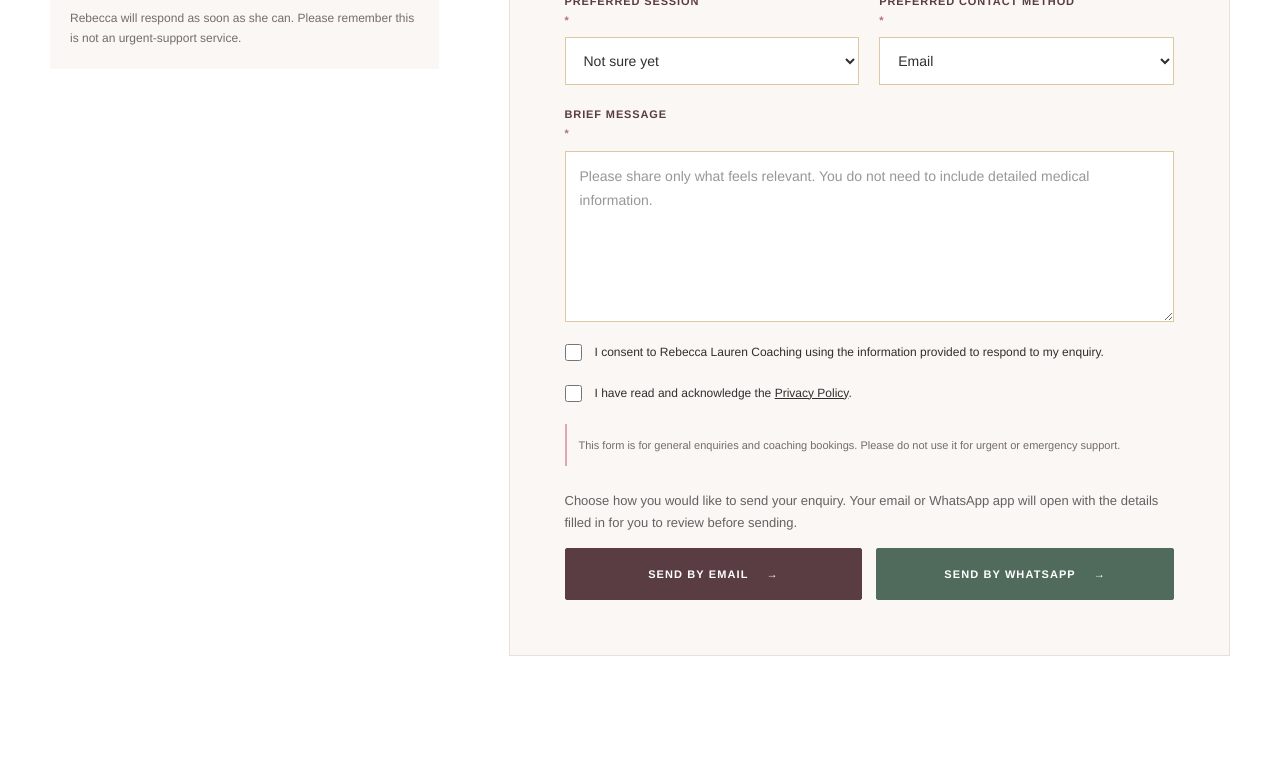
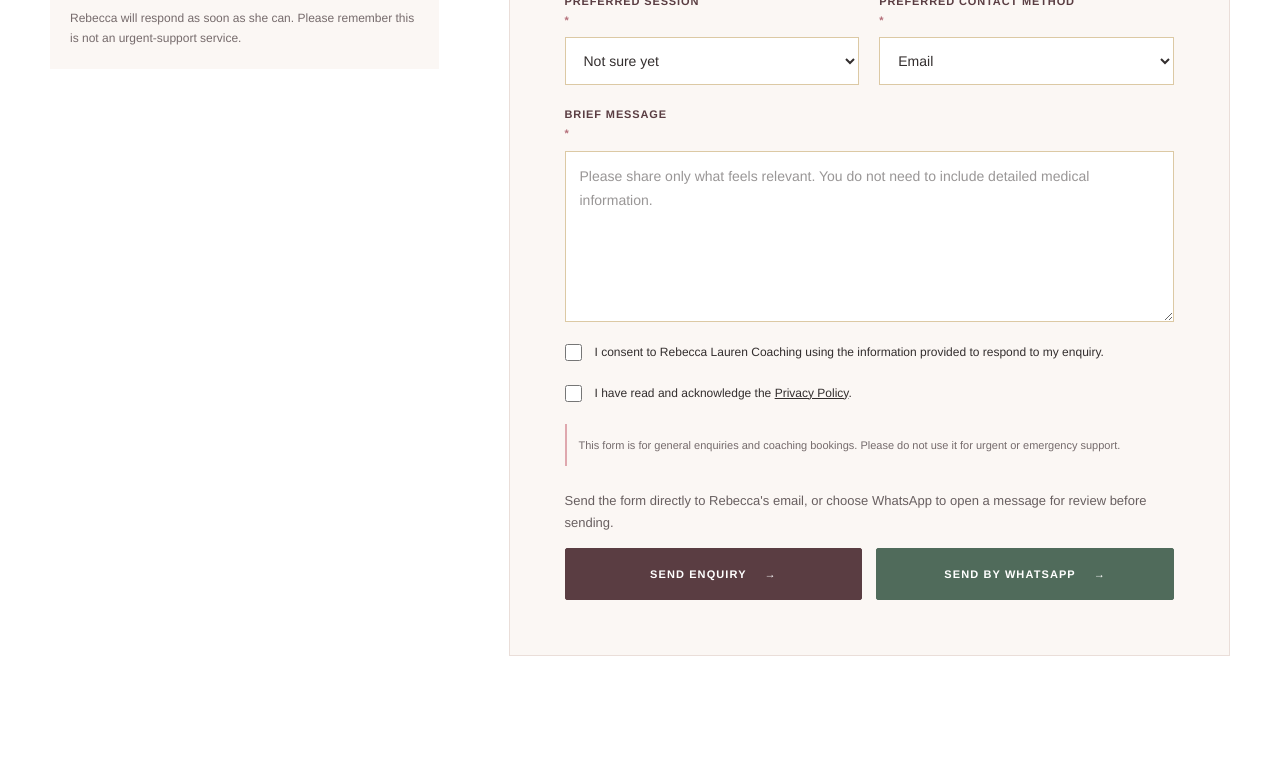
Before and after one commit to gsocialmarketeer-debug/Rebecca-Lauren-Neurodiversity-Coach, a Next.js app: page /contact in a window 1280 px wide. Shown: the part 2041-2808 px from the top of the page. Built offline with nearby package versions, Linux system fonts and the light colour scheme; no server answers.

Commit message:
Send contact enquiries directly by email

```diff
--- a/app/privacy/page.tsx
+++ b/app/privacy/page.tsx
@@ -8,11 +8,11 @@ export default function Privacy() {
   return <LegalPage eyebrow="Your information" title="Privacy Policy" intro="How information shared with Rebecca Lauren Coaching is handled." sections={[
     { heading: "Who is responsible for your information", content: <><p>Rebecca Lauren Shaw, trading as Rebecca Lauren Coaching, is the controller of personal information handled for enquiries and coaching services. Questions or requests can be sent to <a href="mailto:rebeccalauren875@gmail.com">rebeccalauren875@gmail.com</a>.</p><p>This policy applies to this website and direct communications with Rebecca. Separate providers such as WhatsApp, Instagram and your email provider also process information under their own privacy policies.</p></> },
     { heading: "Information we may collect", content: <><p>When you contact Rebecca, we may receive your name, email address, telephone number, preferred contact method, who support is for, age range, broad support area, preferred session format and the message you choose to send. If coaching begins, we may also keep booking, consent, payment, correspondence and proportionate coaching notes.</p><p>Please share only what is needed to begin the conversation. Do not send detailed medical histories, identity documents or highly sensitive information through the website.</p></> },
-    { heading: "How the website enquiry works", content: <><p>The website form prepares an email or WhatsApp message using the information you enter. You can review it in your chosen app before sending. The form is not intended to create a separate online client database.</p><p>Website hosting and security services may receive limited technical information such as IP address, device or browser details, requested pages, timestamps and security logs when you use the site.</p></> },
+    { heading: "How the website enquiry works", content: <><p>If you select “Send enquiry”, the information entered is sent to FormSubmit, which routes it to Rebecca&apos;s email address. FormSubmit states that submissions may be retained for up to 30 days. If you choose WhatsApp, the website opens a prepared message in WhatsApp for you to review and send.</p><p>Website hosting and security services may receive limited technical information such as IP address, device or browser details, requested pages, timestamps and security logs when you use the site.</p></> },
     { heading: "How and why we use information", content: <><p>Information is used to respond to enquiries, assess whether coaching may be suitable, arrange consultations and sessions, deliver and administer agreed services, keep appropriate records, protect the website, comply with legal or insurance obligations, and respond to safeguarding or serious safety concerns.</p><p>We do not sell personal information, use it for unrelated advertising, or make automated decisions or profiles that have legal or similarly significant effects.</p></> },
     { heading: "Our lawful bases", content: <><p>Depending on the circumstances, processing is necessary to take steps at your request before a coaching contract, to perform a contract, or for legitimate interests in responding to enquiries, administering a safe service and securing the website. Those interests are balanced against your rights, with particular care for children.</p><p>We may also process information to meet a legal obligation, to protect someone&apos;s vital interests, or where safeguarding law permits or requires it. Where special-category information is relevant, we rely on an additional lawful condition, which may include explicit consent or substantial public-interest safeguarding conditions. Consent can be withdrawn, but this does not affect earlier lawful processing.</p></> },
     { heading: "Children and young people", content: <><p>A parent or legal guardian should make the initial enquiry for anyone under 18. We aim to use clear, age-appropriate explanations, collect only what is necessary, respect the young person&apos;s data rights and make their welfare and best interests a primary consideration.</p><p>Parental involvement does not remove a young person&apos;s own privacy rights. Information may nevertheless be shared without consent when this is lawful and necessary to address a safeguarding concern or serious risk.</p></> },
-    { heading: "Who information may be shared with", content: <><p>Information is shared only where necessary with service providers supporting email, communications, website hosting, security, professional administration or payment arrangements. If you choose WhatsApp or Instagram, information is also handled by those platforms.</p><p>Where lawful and necessary, relevant information may be shared with a parent or guardian, healthcare professional, school safeguarding lead, local authority children&apos;s or adult social care, police, emergency service, insurer, legal adviser or regulator. We aim to share the minimum information needed.</p><p>Some technology providers may process information outside the UK. Where Rebecca selects a processor, appropriate contractual or other lawful transfer safeguards should be used. Third-party platforms are also responsible for explaining their own international processing.</p></> },
+    { heading: "Who information may be shared with", content: <><p>Information is shared only where necessary with service providers supporting email, form delivery, communications, website hosting, security, professional administration or payment arrangements. The website currently uses FormSubmit to deliver email enquiries. If you choose WhatsApp or Instagram, information is also handled by those platforms.</p><p>Where lawful and necessary, relevant information may be shared with a parent or guardian, healthcare professional, school safeguarding lead, local authority children&apos;s or adult social care, police, emergency service, insurer, legal adviser or regulator. We aim to share the minimum information needed.</p><p>Some technology providers may process information outside the UK. Where Rebecca selects a processor, appropriate contractual or other lawful transfer safeguards should be used. Third-party platforms are also responsible for explaining their own international processing.</p></> },
     { heading: "Security and retention", content: <><p>Reasonable organisational and technical measures are used to protect information, but no email, messaging platform or internet service can be guaranteed completely secure. Please avoid sending unnecessary sensitive details.</p><p>General enquiries that do not lead to coaching are ordinarily kept for no longer than 12 months after the last meaningful contact. If coaching begins, records are kept only for as long as reasonably needed for the service and applicable legal, tax, insurance, complaints and safeguarding responsibilities, then securely deleted or anonymised. A safeguarding or legal hold may require longer retention.</p></> },
     { heading: "Cookies and technical data", content: <><p>This website does not intentionally use advertising or behavioural-profiling cookies. The hosting provider may process essential technical logs or use security technology needed to deliver and protect the site. If optional analytics or marketing cookies are introduced, this policy and any consent controls will be updated first.</p></> },
     { heading: "Your data-protection rights", content: <><p>Depending on the circumstances, you may ask for access to your personal information, correction, erasure, restriction, objection, or transfer of information you supplied. You may withdraw consent at any time where consent is the basis used. Some rights have legal exceptions, including safeguarding and record-keeping duties.</p><p>Send a request to <a href="mailto:rebeccalauren875@gmail.com">rebeccalauren875@gmail.com</a>. We may need to confirm identity and normally respond within one month. If you are unhappy, please contact Rebecca first. You can also complain to the UK Information Commissioner&apos;s Office at <a href="https://ico.org.uk/make-a-complaint/" target="_blank" rel="noreferrer">ico.org.uk/make-a-complaint</a>.</p></> },
--- a/app/terms/page.tsx
+++ b/app/terms/page.tsx
@@ -12,7 +12,7 @@ export default function Terms() {
     { heading: "Qualifications and service descriptions", content: <><p>Reasonable care is taken to describe Rebecca&apos;s training and services accurately. Certificates displayed on the website evidence completion or achievement stated on each certificate. They do not imply medical registration, statutory regulation or a regulated qualification unless expressly stated.</p><p>For clarity, the OCN London infant sleep consultancy Record of Achievement confirms completion of an accredited and assessed Level Three course; the certificate states that it does not form part of an OCN London regulated qualification.</p></> },
     { heading: "Acceptable use", content: <><p>You must not misuse the website, attempt unauthorised access, introduce malicious code, interfere with its operation, submit false or unlawful material, impersonate another person, or use its content in a way that infringes another person&apos;s rights.</p><p>The enquiry form must not be used for emergencies, abuse, spam or highly detailed medical records. A parent or legal guardian should make the initial enquiry for anyone under 18.</p></> },
     { heading: "Intellectual property", content: <><p>Unless stated otherwise, the website&apos;s original text, branding, layout and design are owned by or licensed to Rebecca Lauren Coaching. You may view and print a reasonable copy for personal, non-commercial use. You may not reproduce, alter, sell or commercially exploit website material without prior written permission.</p><p>Third-party names, logos, certificates and images remain the property of their respective owners.</p></> },
-    { heading: "Availability, accuracy and external links", content: <><p>We aim to keep the website accurate, secure and available, but do not promise uninterrupted or error-free access. Content, services and availability may change, and the website may be suspended for maintenance or security reasons.</p><p>Links to email, WhatsApp, Instagram, NHS, government or other third-party services are provided for convenience. Those services operate under their own terms and privacy policies, and we are not responsible for their content or availability.</p></> },
+    { heading: "Availability, accuracy and external services", content: <><p>We aim to keep the website accurate, secure and available, but do not promise uninterrupted or error-free access. Content, services and availability may change, and the website may be suspended for maintenance or security reasons.</p><p>FormSubmit is used to deliver website enquiries by email. Links to email, WhatsApp, Instagram, NHS, government or other third-party services are provided for convenience. Those services operate under their own terms and privacy policies, and we are not responsible for their content or availability.</p></> },
     { heading: "Liability and your statutory rights", content: <><p>Nothing in these terms excludes or limits liability where it would be unlawful to do so, including liability for death or personal injury caused by negligence, fraud or fraudulent misrepresentation. Nothing affects rights you have under consumer law.</p><p>Subject to those protections, we are not responsible for losses caused by relying on general website content as individual advice, by events outside our reasonable control, or by third-party websites and services. If you are using this website for business purposes, we are not liable for loss of profit, business, opportunity or data to the extent permitted by law.</p></> },
     { heading: "Changes and governing law", content: <><p>We may update these terms when the website, services or law changes. The date at the top shows the latest version. Continued use after an update means the revised terms apply from that point.</p><p>These terms are governed by the law of England and Wales. If you are a consumer living elsewhere in the United Kingdom, you retain any mandatory protections and rights to bring proceedings available in the part of the UK where you live.</p></> },
   ]} />;
--- a/components/ContactForm.tsx
+++ b/components/ContactForm.tsx
@@ -1,6 +1,6 @@
 "use client";
 
-import { FormEvent, useEffect, useRef } from "react";
+import { FormEvent, useEffect, useRef, useState } from "react";
 import { contact } from "@/data/site";
 
 function sessionFromPreset(preset: string | null) {
@@ -9,12 +9,13 @@ function sessionFromPreset(preset: string | null) {
 
 export function ContactForm() {
   const sessionSelect = useRef<HTMLSelectElement>(null);
+  const [status, setStatus] = useState<"idle" | "sending" | "sent" | "error">("idle");
 
   useEffect(() => {
     if (sessionSelect.current) sessionSelect.current.value = sessionFromPreset(new URLSearchParams(window.location.search).get("session"));
   }, []);
 
-  function submit(event: FormEvent<HTMLFormElement>) {
+  async function submit(event: FormEvent<HTMLFormElement>) {
     event.preventDefault();
     const form = event.currentTarget;
     if (!form.checkValidity()) { form.reportValidity(); return; }
@@ -42,12 +43,42 @@ export function ContactForm() {
       window.location.href = `${contact.whatsapp}?text=${encodeURIComponent(message)}`;
       return;
     }
-    const subject = `Website enquiry from ${value("name")}`;
-    window.location.href = `mailto:${contact.email}?subject=${encodeURIComponent(subject)}&body=${encodeURIComponent(message)}`;
+    setStatus("sending");
+    try {
+      const response = await fetch(`https://formsubmit.co/ajax/${contact.email}`, {
+        method: "POST",
+        headers: { "Content-Type": "application/json", Accept: "application/json" },
+        body: JSON.stringify({
+          name: value("name"),
+          email: value("email"),
+          telephone: value("telephone") || "Not provided",
+          "support for": value("supportFor"),
+          "age range": value("ageRange") || "Not provided",
+          "main area of support": value("supportArea"),
+          "preferred session": value("session"),
+          "preferred reply method": value("contactMethod"),
+          message: value("message"),
+          consent: "Confirmed",
+          "privacy policy acknowledged": "Confirmed",
+          _subject: `New website enquiry from ${value("name")}`,
+          _template: "table",
+          _honey: value("_honey"),
+          _url: window.location.href,
+        }),
+      });
+      const result = await response.json().catch(() => null);
+      if (!response.ok || result?.success === false || result?.success === "false") throw new Error("Submission failed");
+      form.reset();
+      setStatus("sent");
+    } catch {
+      setStatus("error");
+    }
   }
 
-  return <form className="contact-form" onSubmit={submit} noValidate>
-    <div className="honeypot" aria-hidden="true"><label>Leave this field blank<input name="website" tabIndex={-1} autoComplete="off" /></label></div>
+  if (status === "sent") return <div className="form-status" role="status"><span>✓</span><h3>Thank you — your enquiry has been sent.</h3><p>Rebecca will reply as soon as she can. Please remember this is not an urgent-support service.</p><button className="text-link" type="button" onClick={() => setStatus("idle")}>Send another enquiry</button></div>;
+
+  return <form className="contact-form" action={`https://formsubmit.co/${contact.email}`} method="POST" onSubmit={submit} noValidate>
+    <div className="honeypot" aria-hidden="true"><label>Leave this field blank<input name="_honey" tabIndex={-1} autoComplete="off" /></label></div>
     <div className="form-grid">
       <label>Full name <span>*</span><input name="name" autoComplete="name" required /></label>
       <label>Email address <span>*</span><input type="email" name="email" autoComplete="email" required /></label>
@@ -62,10 +93,11 @@ export function ContactForm() {
     <label className="check"><input type="checkbox" name="consent" value="yes" required /><span>I consent to Rebecca Lauren Coaching using the information provided to respond to my enquiry.</span></label>
     <label className="check"><input type="checkbox" name="privacy" value="yes" required /><span>I have read and acknowledge the <a href="/privacy">Privacy Policy</a>.</span></label>
     <p className="form-note">This form is for general enquiries and coaching bookings. Please do not use it for urgent or emergency support.</p>
-    <p className="send-choice">Choose how you would like to send your enquiry. Your email or WhatsApp app will open with the details filled in for you to review before sending.</p>
+    {status === "error" && <p className="form-error" role="alert">Your enquiry could not be sent just now. Please try again, use WhatsApp, or email <a href={`mailto:${contact.email}`}>{contact.email}</a>.</p>}
+    <p className="send-choice">Send the form directly to Rebecca&apos;s email, or choose WhatsApp to open a message for review before sending.</p>
     <div className="form-actions">
-      <button className="button form-submit" type="submit" value="email">Send by Email <span>→</span></button>
-      <button className="button form-submit button-whatsapp" type="submit" value="whatsapp">Send by WhatsApp <span>→</span></button>
+      <button className="button form-submit" type="submit" value="email" disabled={status === "sending"}>{status === "sending" ? "Sending…" : "Send enquiry"} <span>→</span></button>
+      <button className="button form-submit button-whatsapp" type="submit" value="whatsapp" disabled={status === "sending"}>Send by WhatsApp <span>→</span></button>
     </div>
   </form>;
 }
```
Also changed, not shown: 1 other file (tests, documents, lock files or other folders).
